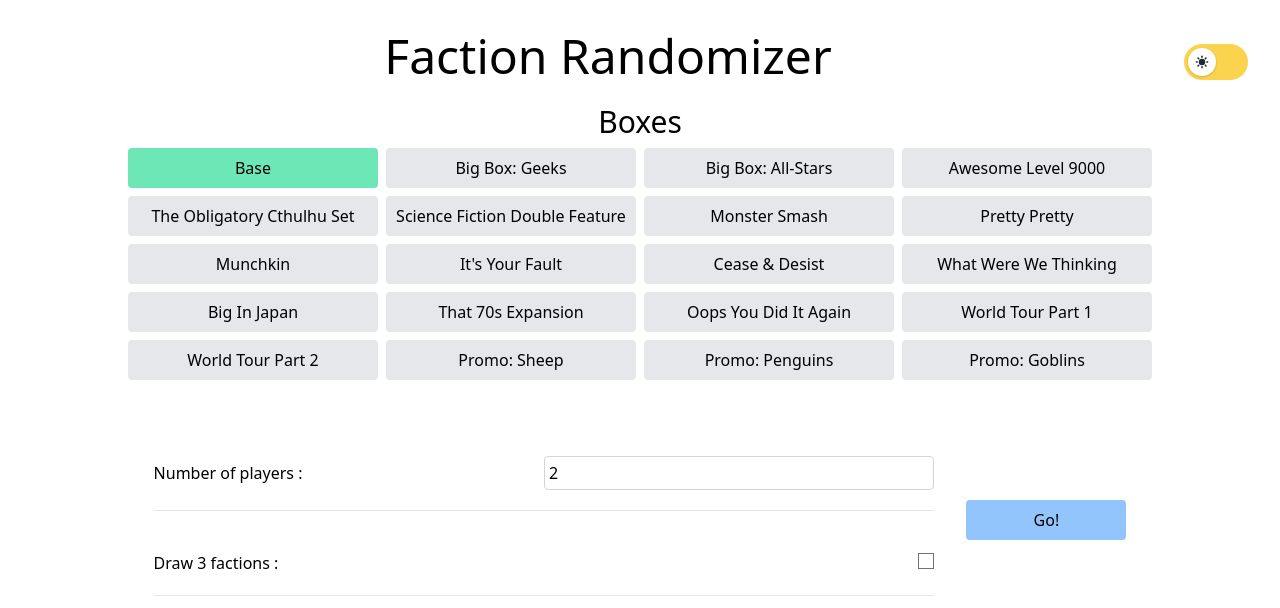
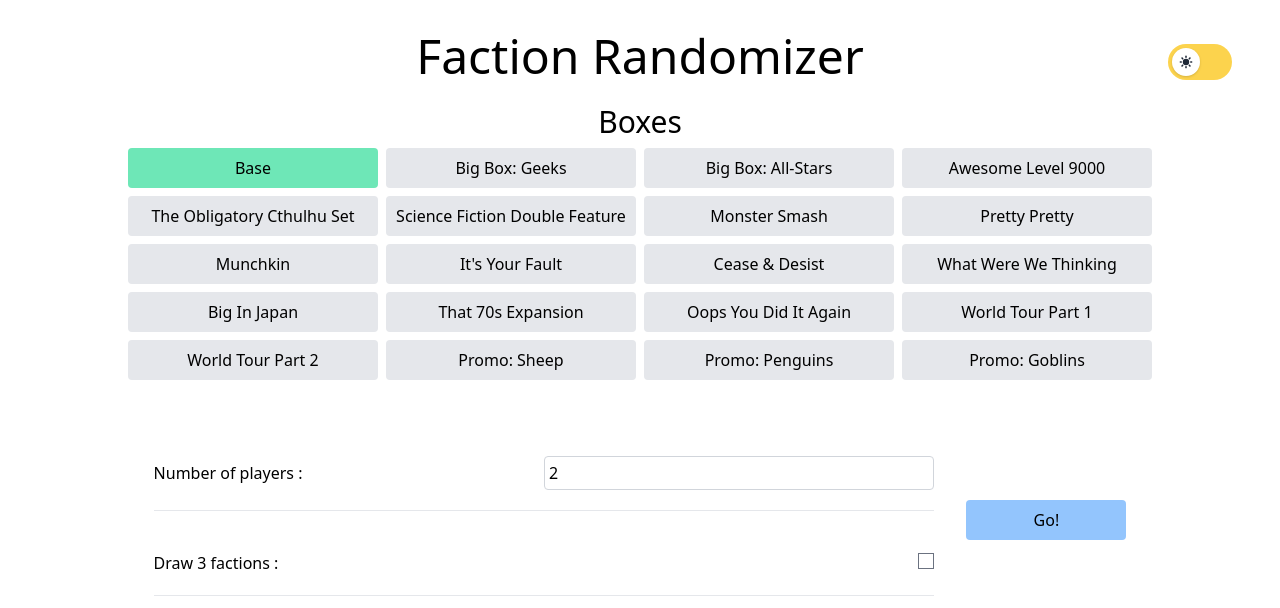
Before and after one commit to zaratan/smashup_helper, a Next.js app: page / in a window 1280 px wide. Shown: the top 608 px of the page. Built offline with nearby package versions, Linux system fonts and the light colour scheme.

Commit message:
Misc fixes

```diff
--- a/contexts/ThemeContext.tsx
+++ b/contexts/ThemeContext.tsx
@@ -30,6 +30,10 @@
     }
   }, []);
 
+  useEffect(() => {
+    document.body.className = darkMode ? 'dark' : 'light';
+  }, [darkMode]);
+
   const setNewDark = (newDark: boolean) => {
     localStorage.setItem('ThemeContext:darkMode', String(newDark));
     setDarkMode(newDark);
--- a/pages/index.tsx
+++ b/pages/index.tsx
@@ -16,7 +16,6 @@
   const [leftFactions, setLeftFactions] = useState(shuffle([...factions]));
   const [genId, setGenId] = useState(0);
   const { bestOfThree, toggleBestOfThree } = useContext(OptionsContext);
-  const { darkMode } = useContext(ThemeContext);
 
   const onClick = () => {
     const tmpLeftFactions = [...leftFactions];
@@ -46,16 +45,15 @@
   const isResetButton = chosenFactions.length >= playerCount;
 
   return (
-    <div className={classNames(darkMode && 'dark')}>
-      <div className="p-8 dark:bg-gray-800 min-h-screen dark:text-gray-200 flex flex-col justify-between">
+    <div className={classNames('min-h-full flex flex-col justify-start')}>
+      <div className="p-8 dark:bg-gray-800 min-h-full h-full dark:text-gray-200 flex flex-col justify-between flex-grow">
         <Head>
           <title>SmashUp Helper</title>
           <link rel="icon" href="/favicon.ico" />
         </Head>
-        <header className="text-5xl pb-6 flex justify-between w-full max-w-screen-2xl flex-col sm:flex-row">
-          <span />
-          <h1>Faction Randomizer</h1>
-          <LightToggle className="self-end sm:pr-4" />
+        <header className="text-5xl pb-6 flex justify-center w-full max-w-screen-2xl flex-col sm:flex-row mx-auto relative">
+          <h1 className="self-center">Faction Randomizer</h1>
+          <LightToggle className="self-end sm:pr-4 !absolute right-4" />
         </header>
         <main className="flex-grow">
           <section className="pb-4">
--- a/styles/main.css
+++ b/styles/main.css
@@ -1,3 +1,14 @@
 @import "tailwindcss/base";
 @import "tailwindcss/components";
 @import "tailwindcss/utilities";
+
+html,
+body,
+#__next {
+  min-height: 100%;
+  height: 100%;
+}
+
+body.dark {
+  @apply bg-gray-800;
+}
```
